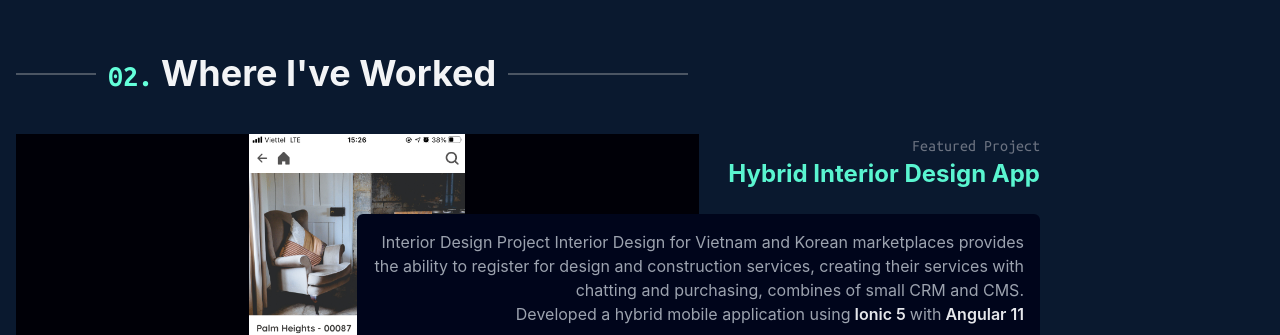
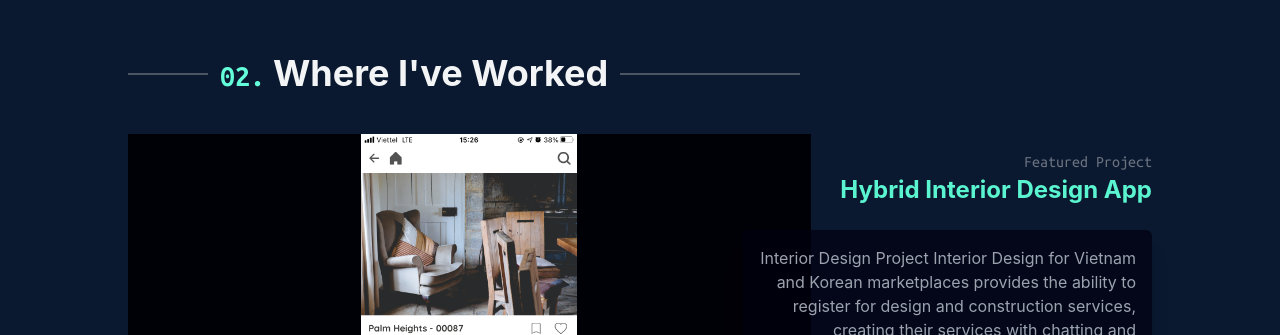
Before and after one commit to thanhhoa214/personal-website, a React (Create React App) app: page / in a window 1280 px wide. Shown: the part 2465-2800 px from the top of the page. Built offline with nearby package versions, Linux system fonts and the light colour scheme.

Commit message:
Add Contact section

```diff
--- a/src/App.tsx
+++ b/src/App.tsx
@@ -14,7 +14,19 @@ function App() {
         <AboutMeSection></AboutMeSection>
         <ExperienceSection></ExperienceSection>
         <ProjectSection></ProjectSection>
-        <ContactSection></ContactSection>
+        <div className="h-screen flex flex-col">
+          <ContactSection className="py-12 flex-grow"></ContactSection>
+          <footer className="py-4 text-center font-ubuntu text-sm">
+            Designed &#38; inspired by{" "}
+            <a
+              href="https://github.com/bchiang7/v4"
+              className="inline-block animated-border-bottom"
+            >
+              brittanychiang.com
+            </a>
+            . Rebuilt by me
+          </footer>
+        </div>
       </main>
     </>
   );
--- a/src/components/AboutMeSection.tsx
+++ b/src/components/AboutMeSection.tsx
@@ -2,7 +2,7 @@ import React from 'react';
 
 export default function AboutMeSection() {
   return (
-    <section id="about" className="ml-auto flex relative">
+    <section id="about" className="ml-auto flex relative max-w-5xl">
       <article>
         <header className="flex items-center gap-3 mb-10">
           <h2>
--- a/src/components/Button.tsx
+++ b/src/components/Button.tsx
@@ -5,12 +5,18 @@ export default function Button({
   size = "md",
 }: {
   children: string;
-  size?: "lg" | "md";
+  size?: "xl" | "lg" | "md";
 }) {
   return (
     <button
       className={`border border-solid border-neon-400 rounded text-neon-500 hover:bg-opacity-30 hover:bg-neon-200 hover:shadow-md transition-colors font-ubuntu
-        ${size === "md" ? "py-1.5 px-3" : "py-2 px-4 text-lg"}
+        ${
+          size === "md"
+            ? "py-1.5 px-3"
+            : size === "lg"
+            ? "py-2 px-4 text-lg"
+            : "py-4 px-16 text-2xl"
+        }
           `}
     >
       {children}
--- a/src/components/ProjectSection.tsx
+++ b/src/components/ProjectSection.tsx
@@ -1,8 +1,9 @@
-import React from 'react';
+import { projects } from '../constants/data';
+import { Project } from '../types/entities';
 
 export default function ProjectSection() {
   return (
-    <section id="projects">
+    <section id="projects" className="mx-auto max-w-5xl">
       <header className="flex items-center gap-3 mb-10 max-w-2xl">
         <div className="w-20 h-0.5 bg-gray-600"></div>
         <h2>
@@ -13,7 +14,27 @@ export default function ProjectSection() {
         </h2>
         <div className="flex-grow h-0.5 bg-gray-600"></div>
       </header>
-      <main className="relative">
+      <main>
+        <ol>
+          {projects.map((project, index) => (
+            <ProjectItem
+              project={project}
+              isLeft={index % 2 === 1}
+            ></ProjectItem>
+          ))}
+        </ol>
+      </main>
+    </section>
+  );
+}
+
+interface ProjectItemProps {
+  project: Project;
+  isLeft: boolean;
+}
+function ProjectItem({ project, isLeft }: ProjectItemProps) {
+  return (
+    <li className={`relative mb-12 ${isLeft ? "flex flex-row-reverse" : ""}`}>
       <figure className="inline-block w-2/3 h-96 bg-navy-900">
         <img
           src="/images/projects/lifeon/post-detail.png"
@@ -21,63 +42,35 @@ export default function ProjectSection() {
           className="h-full object-contain mx-auto"
         />
       </figure>
-        <section className="absolute top-0 right-0 t-8 w-2/3 -ml-56 text-right">
-          <p className="font-ubuntu text-gray-500">Featured Project</p>
+      <section
+        className={`absolute top-0 t-8 w-2/5 py-4 -ml-56 ${
+          isLeft ? "right-1/2" : "right-0 text-right"
+        }`}
+      >
+        <p className="font-ubuntu text-gray-500">{project.type}</p>
         <h3 className="text-2xl text-neon-600 font-bold mb-6">
-            Hybrid Interior Design App
+          {project.name}
         </h3>
-
-          <p className="p-4 rounded-md bg-navy-700 mb-6">
-            Interior Design Project Interior Design for Vietnam and Korean
-            marketplaces provides the ability to register for design and
-            construction services, creating their services with chatting and
-            purchasing, combines of small CRM and CMS.
-            <br /> Developed a hybrid mobile application using
+        <p
+          className="p-4 rounded-md bg-navy-800 bg-opacity-70 shadow-xl mb-6"
+          dangerouslySetInnerHTML={{ __html: project.description }}
+        ></p>
+        <ol className="space-x-6 text-white">
+          {project.technologies.map((tech) => (
+            <li className="inline-block">
               <a
-              href="https://ionic.io/"
+                href={tech.url}
                 target="_blank"
+                title={tech.description}
                 rel="noreferrer"
-              className="inline-block ml-1 text-gray-200 font-semibold animated-border-bottom"
+                className="rounded py-1 px-2 link"
               >
-              Ionic 5
+                {tech.name}
               </a>
-            <span className="mx-1">with</span>
-            <a
-              href="https://angular.io/"
-              target="_blank"
-              rel="noreferrer"
-              className="inline-block text-gray-200 font-semibold animated-border-bottom"
-            >
-              Angular 11
-            </a>
-          </p>
-          {/* - Setting up
-            project infrastructure (feature-based structure)
-             - NGXS for state
-            management
-             - JWT for authentication
-             - Login with Facebook, Zalo
-             - Apollo GraphQL for connecting with Back-end API server
-             - Setting GraphQL Codegen to sync out of the box with Back-end
-             - Multilanguage supported by ngx-translate
-             - Online payment with VNPay.
-             - Created reusable hybrid NPM packages.
-             - Created CI/CD pipelines using Fastlane, GitlabCI and also set up company mobile deployment machine
-            using GitlabRunner for building product mobile applications.
-            Includes iOS and Android also. Auto-push application to TestFlight,
-            build a debug APK and notification. The project was successfully
-            completed in Phase 1 with happiness and thankful messages from the
-            customer. */}
-
-          <ol className="space-x-6">
-            <li className="inline-block">VS Code</li>
-            <li className="inline-block">Sublime Text</li>
-            <li className="inline-block">Atom</li>
-            <li className="inline-block">iTerm2</li>
-            <li className="inline-block">Hyper</li>
+            </li>
+          ))}
         </ol>
       </section>
-      </main>
-    </section>
+    </li>
   );
 }
--- /dev/null
+++ b/src/constants/data.ts
@@ -0,0 +1,113 @@
+import {
+  Company,
+  Project,
+} from '../types/entities';
+
+export const companies: Company[] = [
+  {
+    id: 1,
+    name: "PI.EXCHANGE",
+    url: "http://pi.exchange",
+    thumbnailUrl: "/images/companies/pi.webp",
+    title: "Front-end Developer",
+    from: "Sep 2021",
+    to: "Present",
+    responsibilities: [
+      "Write modern, performant, maintainable code for a diverse array of client and internal projects",
+      "Work with a variety of different languages, platforms, frameworks, and content management systems such as JavaScript, TypeScript, Gatsby, React, Craft, WordPress, Prismic, and Netlify",
+      "Communicate with multi-disciplinary teams of engineers, designers, producers, and clients on a daily basis",
+    ],
+  },
+  {
+    id: 2,
+    name: "NNG Company Ltd.",
+    url: "http://nng.bz",
+    thumbnailUrl: "/images/companies/nng.png",
+    title: "Front-end Developer",
+    from: "Mar 2020",
+    to: "Sep 2021",
+    responsibilities: [
+      "lorem20z modern, performant, maintainable code for a lorem20z lorem20z",
+      "Workadlklke sadplatforms, frameworks, and content management systems such as JavaScript, TypeScript, Gatsby, React, Craft, WordPress, Prismic, and Netlify",
+      "a with multi-disci1023kls k3jllsda, designers, producers, and clients on a daily basis",
+    ],
+  },
+];
+export const projects: Project[] = [
+  {
+    company: companies[1],
+    type: "Featured Project",
+    name: "Hybrid Interior Design App",
+    description: `Interior Design Project Interior Design for Vietnam and Korean
+    marketplaces provides the ability to register for design and
+    construction services, creating their services with chatting and
+    purchasing, combines of small CRM and CMS.
+    <br /> Developed a hybrid mobile application using <a
+    href="https://ionic.io/"
+    target="_blank"
+    rel="noreferrer"
+    className="inline-block ml-1 text-gray-200 font-semibold animated-border-bottom"
+  >
+    Ionic 5
+  </a>
+  <span className="mx-1">with</span>
+  <a
+    href="https://angular.io/"
+    target="_blank"
+    rel="noreferrer"
+    className="inline-block text-gray-200 font-semibold animated-border-bottom"
+  >
+    Angular 11
+  </a>`,
+    technologies: [
+      {
+        name: "Angular 10",
+        url: "http://angular.io/",
+        description: "High-scalable javascript framework",
+      },
+      {
+        name: "Ionic 4",
+        url: "http://ionic.io/",
+        description: "Hybrid mobile framework",
+      },
+    ],
+  },
+  {
+    company: companies[1],
+    type: "Featured Project",
+    name: "Hybrid Interior Design App",
+    description: `Interior Design Project Interior Design for Vietnam and Korean
+    marketplaces provides the ability to register for design and
+    construction services, creating their services with chatting and
+    purchasing, combines of small CRM and CMS.
+    <br /> Developed a hybrid mobile application using <a
+    href="https://ionic.io/"
+    target="_blank"
+    rel="noreferrer"
+    className="inline-block ml-1 text-gray-200 font-semibold animated-border-bottom"
+  >
+    Ionic 5
+  </a>
+  <span className="mx-1">with</span>
+  <a
+    href="https://angular.io/"
+    target="_blank"
+    rel="noreferrer"
+    className="inline-block text-gray-200 font-semibold animated-border-bottom"
+  >
+    Angular 11
+  </a>`,
+    technologies: [
+      {
+        name: "Angular 10",
+        url: "http://angular.io/",
+        description: "High-scalable javascript framework",
+      },
+      {
+        name: "Ionic 4",
+        url: "http://ionic.io/",
+        description: "Hybrid mobile framework",
+      },
+    ],
+  },
+];
--- a/src/index.scss
+++ b/src/index.scss
@@ -37,6 +37,47 @@ code {
   }
 }
 
+@mixin magic-border($width, $color, $duration, $direction) {
+  position: relative;
+  border-radius: 4px;
+  &:before {
+    content: "";
+    position: absolute;
+    width: calc(100% + #{$width * 2});
+    height: calc(100% + #{$width * 2});
+    top: calc(#{$width}/ -1);
+    left: calc(#{$width}/ -1);
+    border-radius: 8px;
+    background: linear-gradient(to right, $color 0%, $color 100%),
+      linear-gradient(to top, $color 50%, transparent 50%),
+      linear-gradient(to top, $color 50%, transparent 50%),
+      linear-gradient(to right, $color 0%, $color 100%),
+      linear-gradient(to left, $color 0%, $color 100%);
+    background-size: 100% $width, $width 200%, $width 200%, 0% $width, 0% $width;
+    background-position: 50% 100%, 0% 0%, 100% 0%, 100% 0%, 0% 0%;
+    background-repeat: no-repeat, no-repeat;
+    transition: transform $duration ease-in-out,
+      background-position $duration ease-in-out,
+      background-size $duration ease-in-out;
+    transform: scaleX(0) rotate(180deg * $direction);
+    transition-delay: $duration * 2, $duration, 0s;
+  }
+  &:hover {
+    &:before {
+      border-radius: 4px;
+      background-size: 200% $width, $width 400%, $width 400%, 55% $width,
+        55% $width;
+      background-position: 50% 100%, 0% 100%, 100% 100%, 100% 0%, 0% 0%;
+      transform: scaleX(1) rotate(180deg * $direction);
+      transition-delay: 0s, $duration, $duration * 2;
+    }
+  }
+}
+
+.link {
+  @include magic-border(2px, rgb(60, 215, 178), 0.15s, 0);
+}
+
 /* Global changes */
 ul > li {
   @apply relative pl-5 leading-relaxed;
@@ -53,7 +94,7 @@ h3 {
 #about,
 #experience,
 #projects {
-  @apply h-screen py-12 max-w-5xl;
+  @apply min-h-screen py-12;
 }
 
 /* AboutMe */
--- /dev/null
+++ b/src/types/entities.ts
@@ -0,0 +1,18 @@
+export interface Company {
+  id: number;
+  name: string;
+  url: string;
+  thumbnailUrl: string;
+  title: string;
+  from: string;
+  to: string;
+  responsibilities: string[];
+}
+
+export interface Project {
+  company: Company;
+  type: string;
+  name: string;
+  description: string;
+  technologies: { name: string; url: string; description: string }[];
+}
```
Also changed, not shown: src/components/ContactSection.tsx (+21 -2 lines), src/components/ExperienceSection.tsx (+2 -31 lines). Lines whose indentation alone changed are shown as unchanged.
